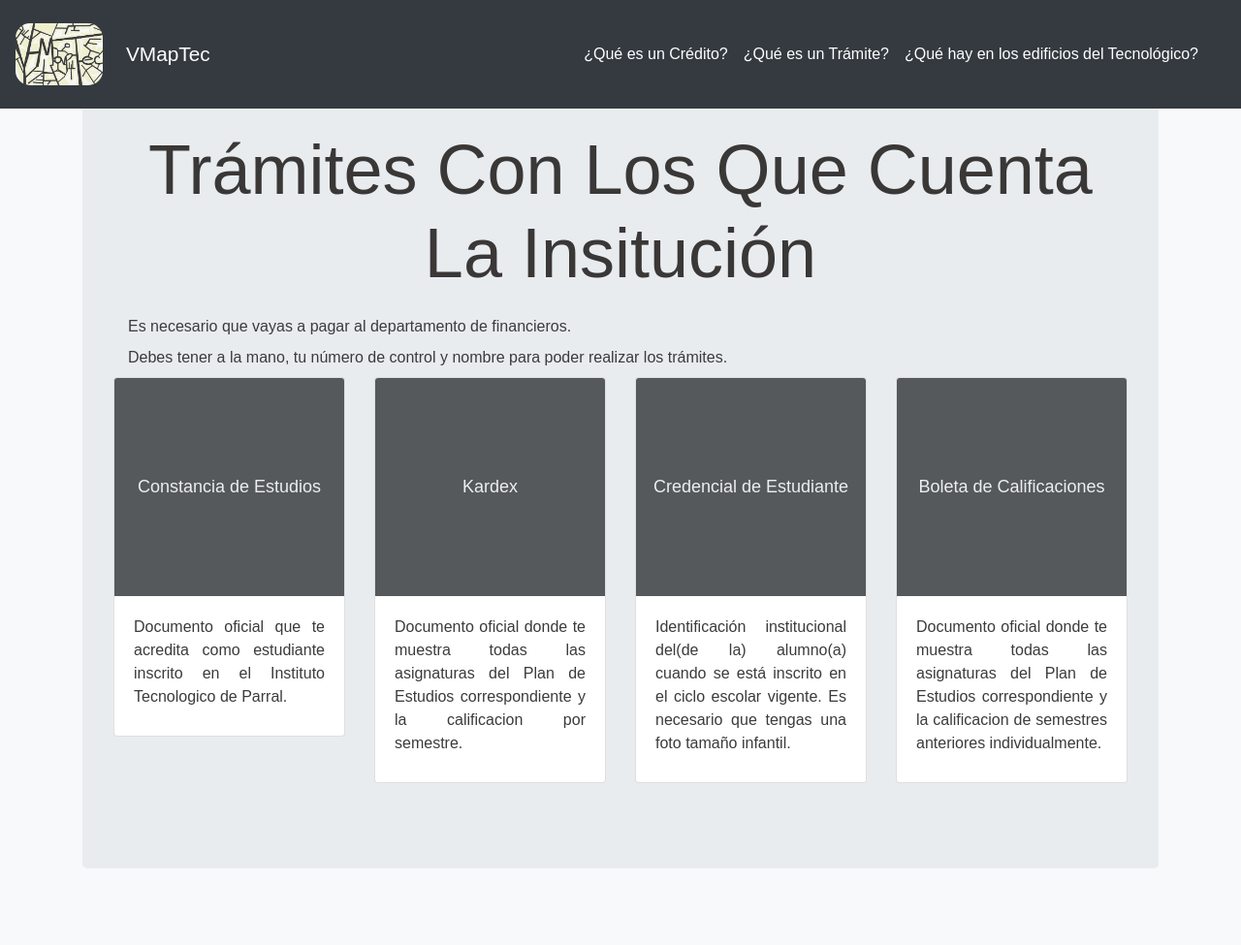
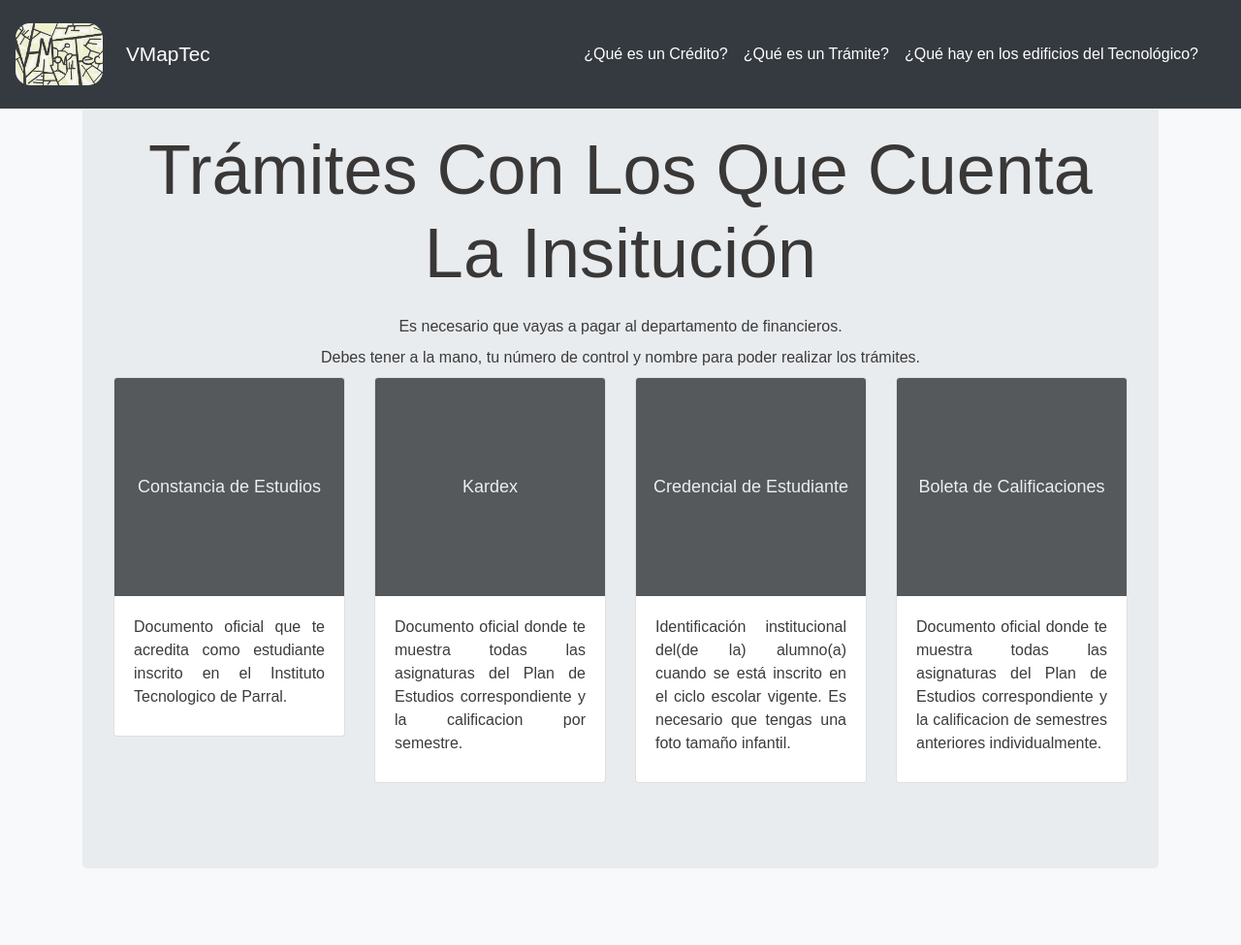
Before and after one commit to VictorHCH/VMAPTEC, a PHP site: page /tramites.php in a window 1280 px wide. Shown: the top 975 px of the page at 97% size. Run offline with PHP 8.4, Linux system fonts and the light colour scheme; some libraries are stand-ins or nearby versions.

Commit message:
centrado

```diff
--- a/VMaptec/css/estilosindex.css
+++ b/VMaptec/css/estilosindex.css
@@ -145,6 +145,11 @@ h1{
 	margin-left: 50px;
 }
 
+
+p.tramite{
+	text-align: center;
+}
+
 p, ol, li{
 	text-align: justify;
 }
--- a/VMaptec/html/tramites.php
+++ b/VMaptec/html/tramites.php
@@ -30,26 +30,16 @@
     <?php
             require "../html/header.php";
     ?>
-    <!-- Main jumbotron for a primary marketing message or call to action -->
-
-    <!-- <section class="py-5 text-center container">
-        <div class="row py-lg-5">
-            <div class="col-lg-6 col-md-8 mx-auto">
-                <br>
-                <h1 class="fw-light">Selecciona el Tramite a Realizar</h1>
-            </div>
-        </div>
-    </section> -->
 
     <div class="album py-5 bg-light">
         <div class="container">
             <div class="jumbotron">
                 <div class="container">
                     <h1 class="display-3">Trámites Con Los Que Cuenta La Insitución</h1>
-                    <p class="tramites">Es necesario que vayas a pagar al departamento de financieros. </p>
-                    <p class="tramites">Debes tener a la mano, tu número de control y nombre para poder realizar los trámites. </p>
                 </div>
-
+                <p style="text-align: center;">Es necesario que vayas a pagar al departamento de financieros. </p>
+                <p style="text-align: center;">Debes tener a la mano, tu número de control y nombre para poder realizar los
+                    trámites. </p>
                 <div class="row row-cols-1 row-cols-sm-2 row-cols-md-3 g-3">
                     <div class="col">
                         <div class="card shadow-sm">
@@ -95,7 +85,8 @@
 
                             <div class="card-body">
                                 <p class="card-text">Identificación institucional del(de la) alumno(a) cuando se está
-                                    inscrito en el ciclo escolar vigente. Es necesario que tengas una foto tamaño infantil.</p>
+                                    inscrito en el ciclo escolar vigente. Es necesario que tengas una foto tamaño
+                                    infantil.</p>
                                 <div class="d-flex justify-content-between align-items-center">
                                 </div>
                             </div>
```
